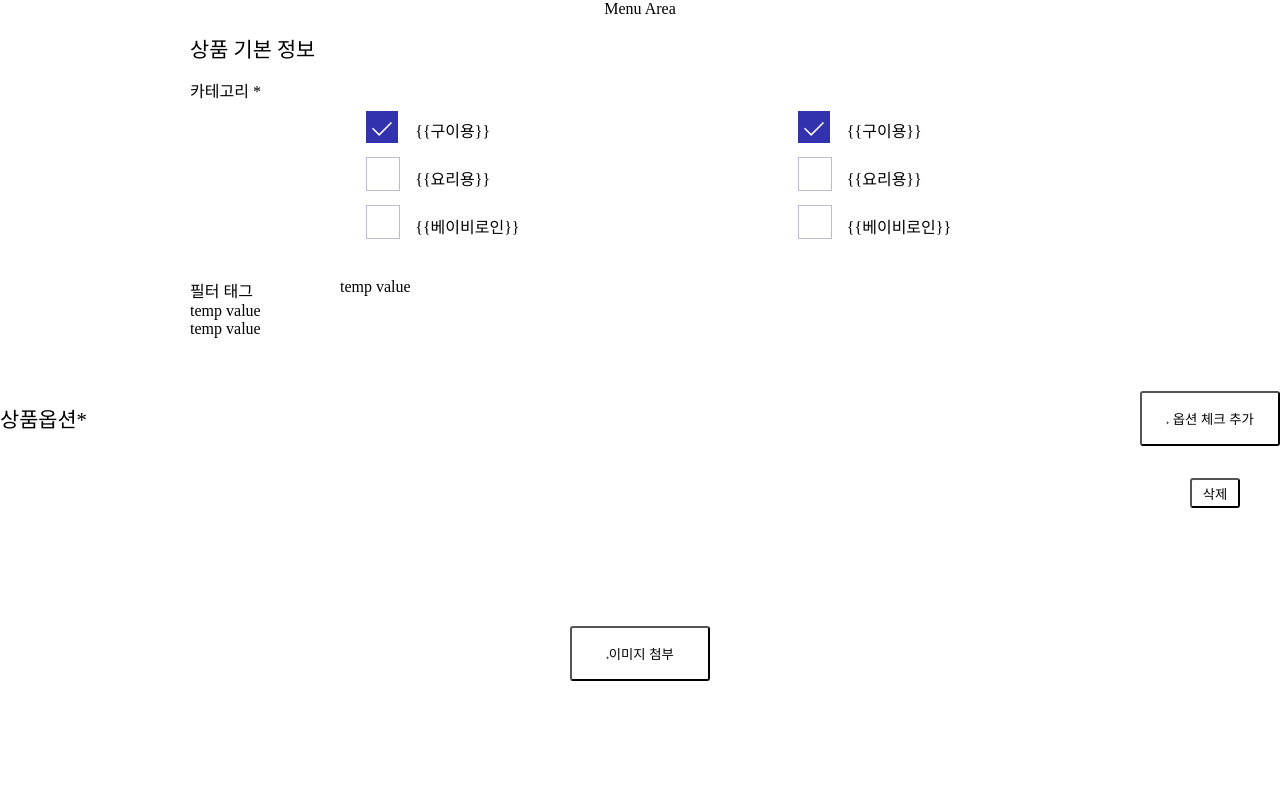
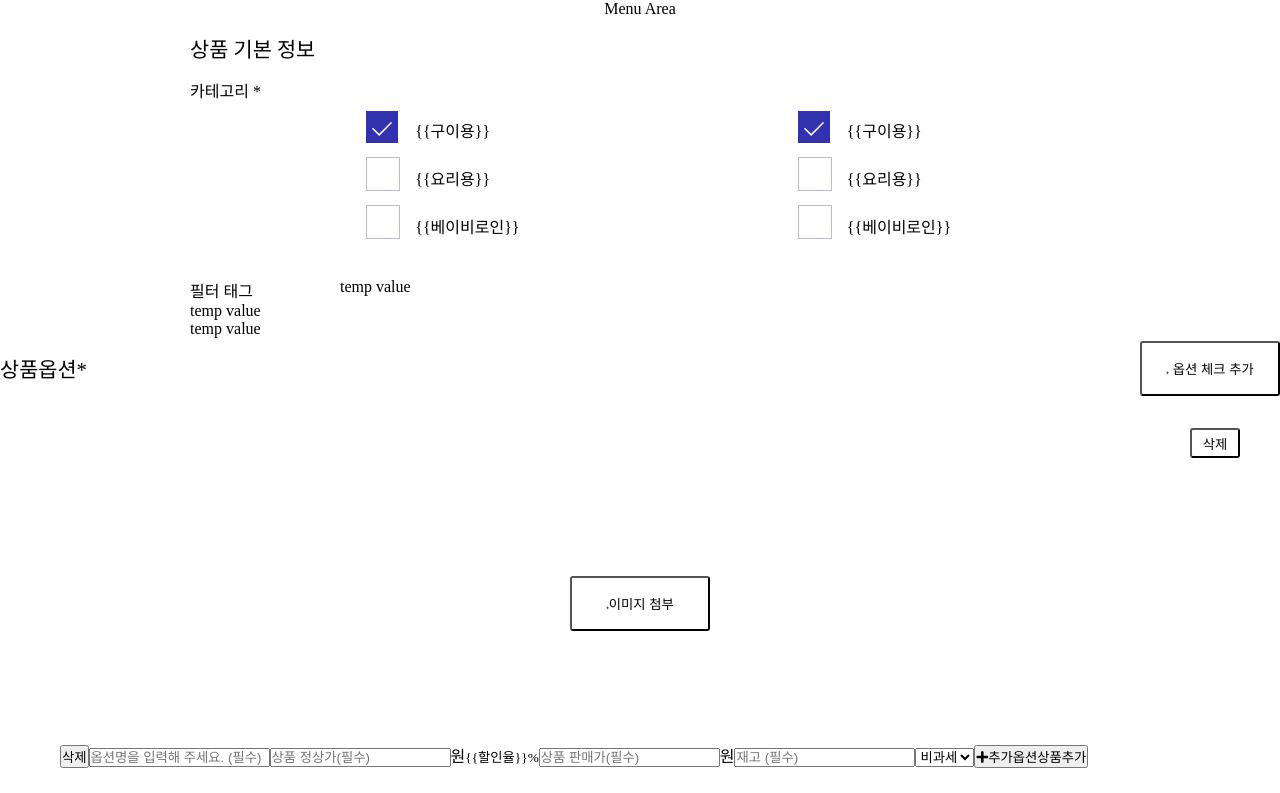
Before and after one commit to wantedPreOnboarding/19_02nd_slr_admin, a React (Create React App) app: page / in a window 1280 px wide. Shown: the top 793 px of the page. Built offline with nearby package versions, Linux system fonts and the light colour scheme.

Commit message:
Add - Grid space 적용으로 item의 개별 margin 제거

```diff
--- a/src/Components/ProductOption/ProductOption.module.css
+++ b/src/Components/ProductOption/ProductOption.module.css
@@ -4,9 +4,6 @@
   box-sizing: border-box;
 }
 
-.table {
-  margin-top: 50px;
-}
 .headSection {
   display: flex;
   justify-content: space-between;
```
